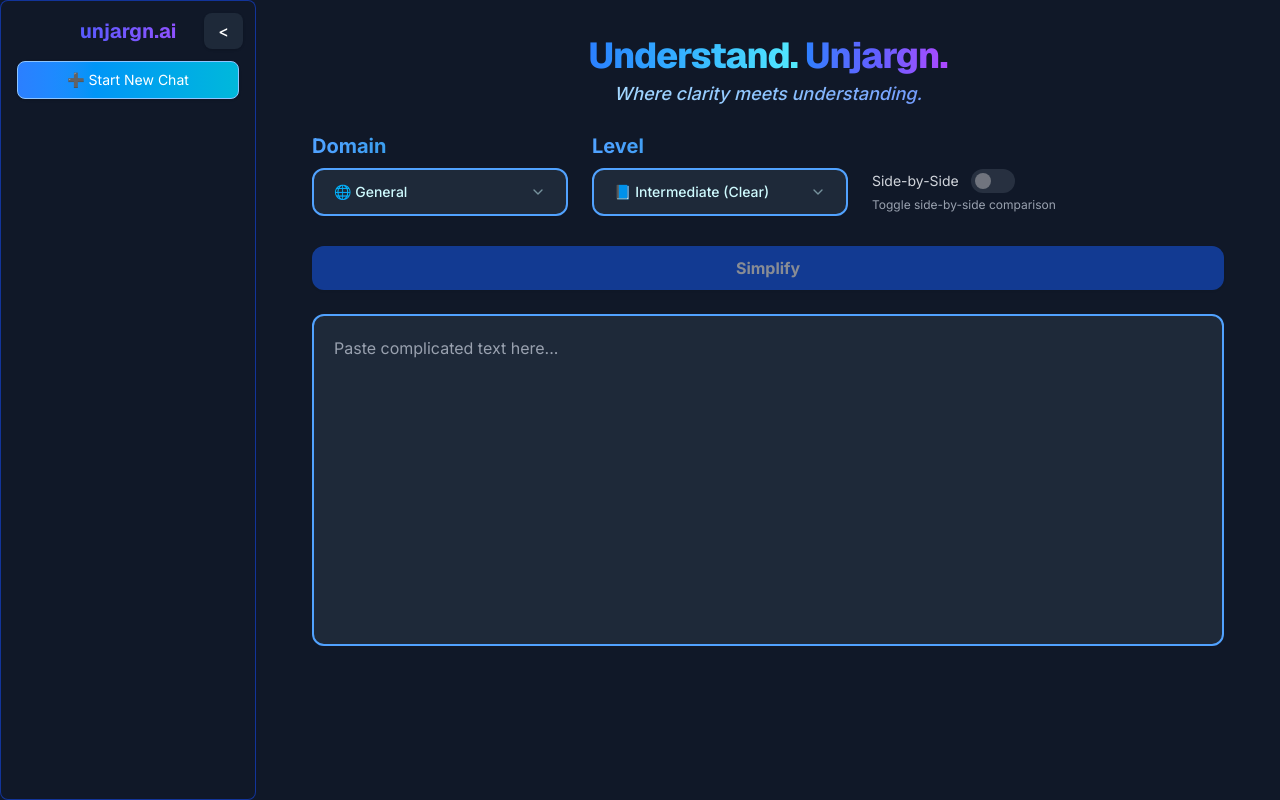
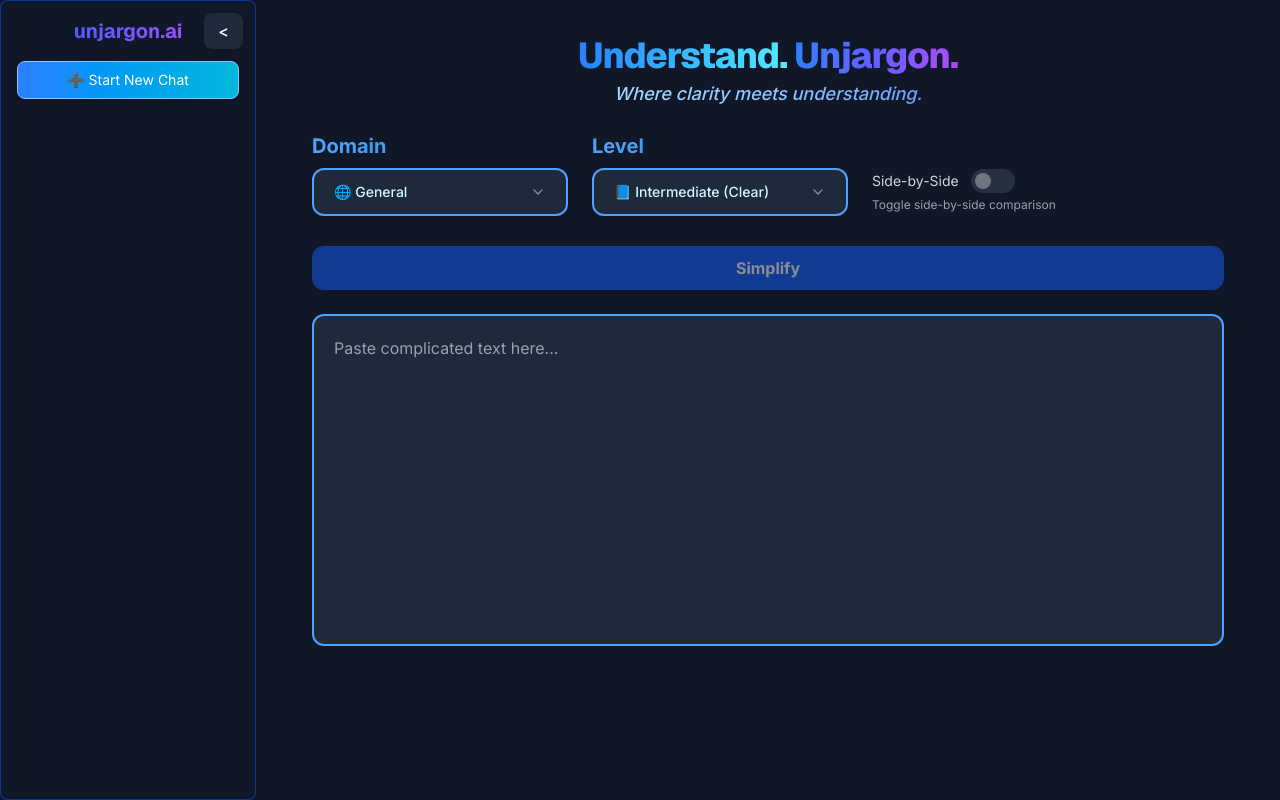
Before and after one commit to andrew-zhouu/unjargon-ai, a Next.js app: page / in a window 1280 px wide. Built offline with nearby package versions, Linux system fonts and the light colour scheme.

Commit message:
unjargon rebrand

```diff
--- a/src/app/page.js
+++ b/src/app/page.js
@@ -186,7 +186,7 @@
               Understand.
             </span>{' '}
             <span className="bg-gradient-to-r from-blue-500 via-indigo-500 to-purple-500 bg-clip-text text-transparent">
-              Unjargn.
+              Unjargon.
             </span>
           </h1>
 
--- a/src/components/HistoryPanel.jsx
+++ b/src/components/HistoryPanel.jsx
@@ -24,7 +24,7 @@
       {!collapsed && (
         <>
           <h1 className="text-xl font-geist font-bold mb-4 text-center bg-gradient-to-r from-blue-600 to-purple-500 bg-clip-text text-transparent">
-            unjargn.ai
+            unjargon.ai
           </h1>
 
           <motion.button
```
